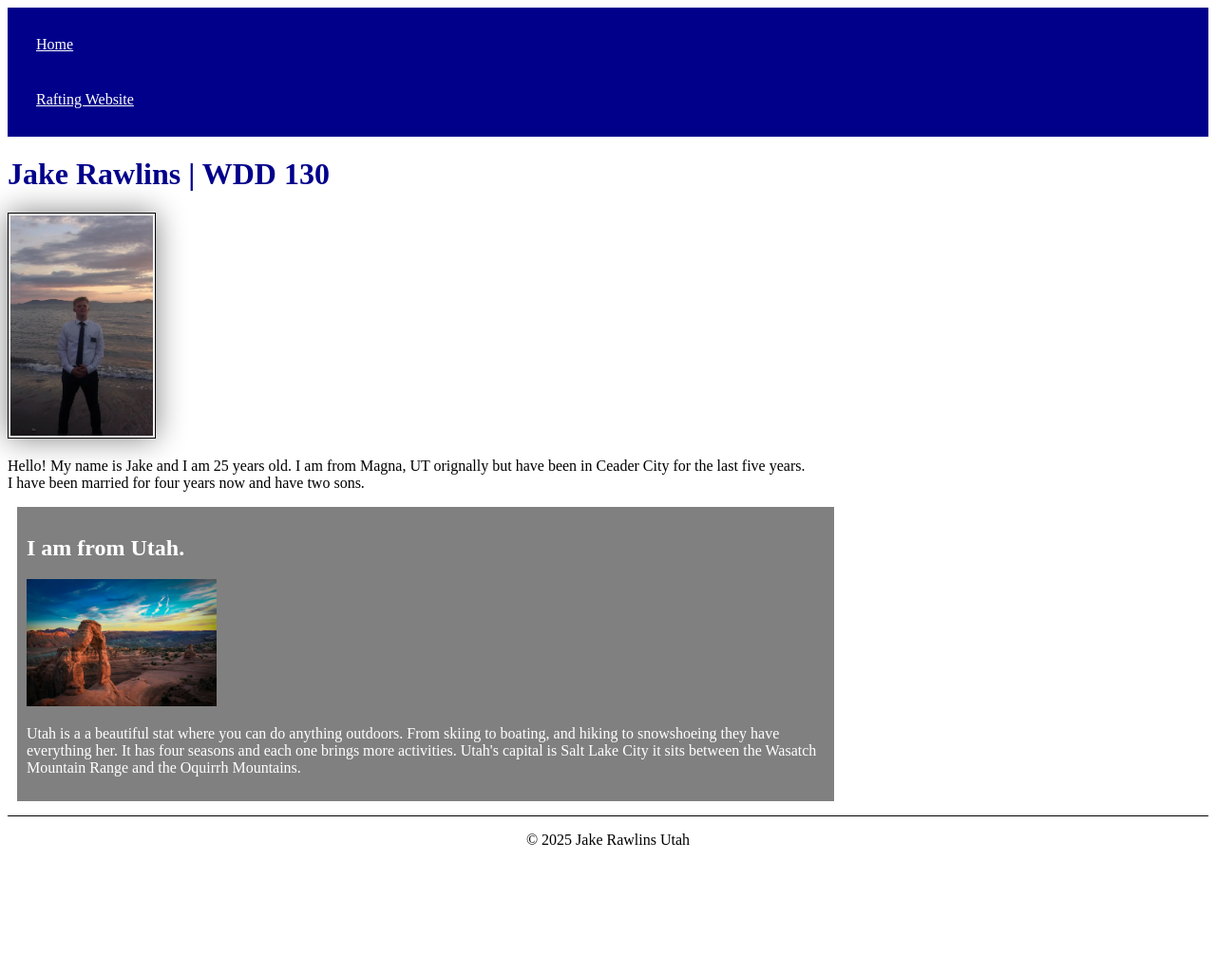
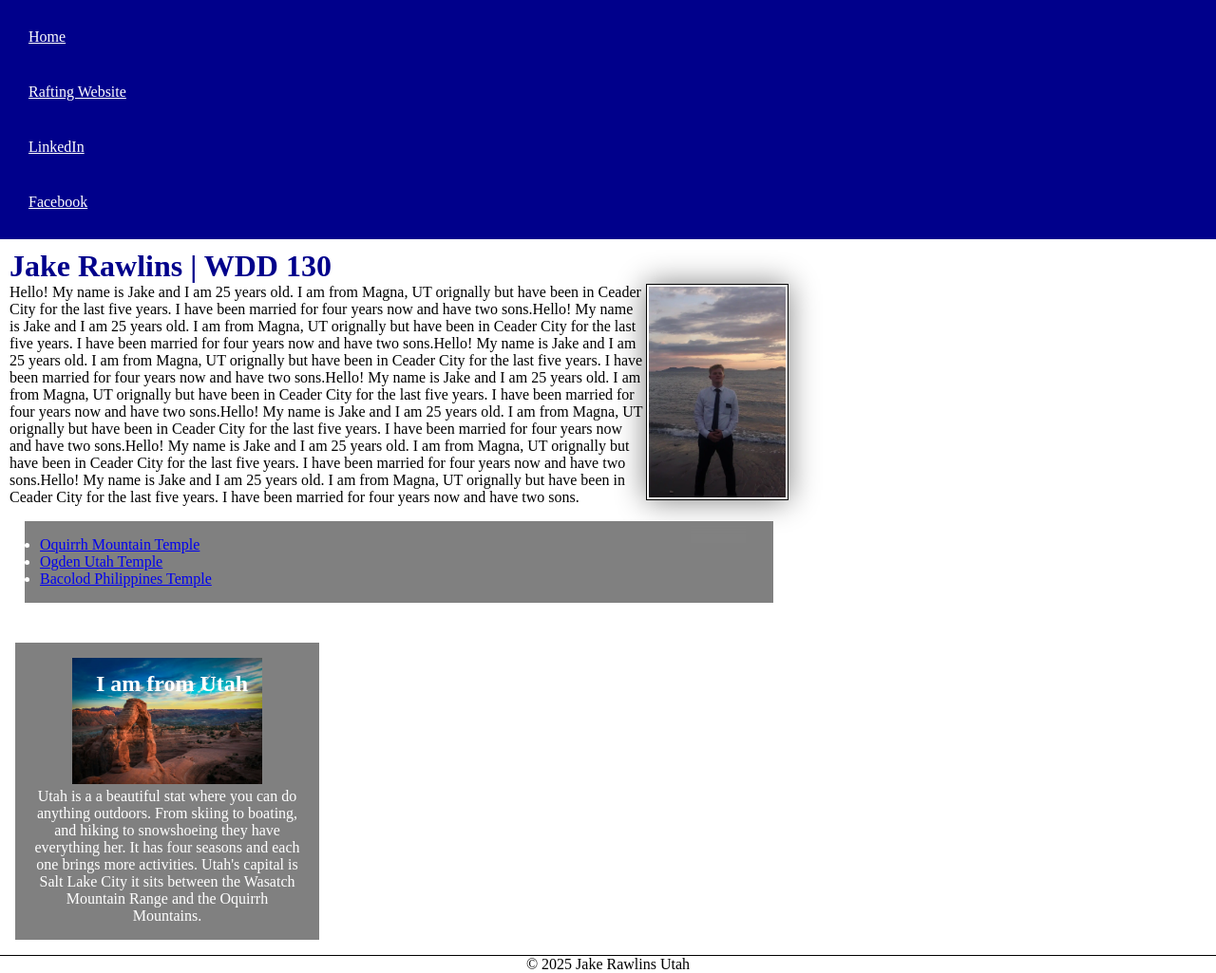
Before and after one commit to jakerawl/wdd130, a plain HTML site: page index.html in a window 1280 px wide. Shown: the whole page at 95% size. Before the commit the page ends 910 px from the top, so only its background shows below. Drawn offline with Linux system fonts and the light colour scheme.

Commit message:
W03 Code along

```diff
--- a/index.html
+++ b/index.html
@@ -15,6 +15,8 @@
         <nav>
             <a href="#">Home</a>
             <a href="wwr/">Rafting Website</a>
+            <a href="https://linkedin.com">LinkedIn</a>
+            <a href="https://facebook.com">Facebook</a>
         </nav>
     </header>
     <main>
@@ -22,11 +24,43 @@
         <img src="images/profile.webp" alt="profile picture" width="200">
         <p>Hello! My name is Jake and I am 25 years old. I am from Magna, UT orignally but have been in Ceader City for
             the last five years.
+            I have been married for four years now and have two sons.Hello! My name is Jake and I am 25 years old. I am
+            from Magna, UT orignally but have been in Ceader City for
+            the last five years.
+            I have been married for four years now and have two sons.Hello! My name is Jake and I am 25 years old. I am
+            from Magna, UT orignally but have been in Ceader City for
+            the last five years.
+            I have been married for four years now and have two sons.Hello! My name is Jake and I am 25 years old. I am
+            from Magna, UT orignally but have been in Ceader City for
+            the last five years.
+            I have been married for four years now and have two sons.Hello! My name is Jake and I am 25 years old. I am
+            from Magna, UT orignally but have been in Ceader City for
+            the last five years.
+            I have been married for four years now and have two sons.Hello! My name is Jake and I am 25 years old. I am
+            from Magna, UT orignally but have been in Ceader City for
+            the last five years.
+            I have been married for four years now and have two sons.Hello! My name is Jake and I am 25 years old. I am
+            from Magna, UT orignally but have been in Ceader City for
+            the last five years.
             I have been married for four years now and have two sons.
         </p>
+        <ul class="box">
+            <li>
+                <a href="https://www.churchofjesuschrist.org/temples/details/oquirrh-mountain-utah-temple?lang=eng"
+                    target="_blank">Oquirrh Mountain Temple</a>
+            </li>
+            <li>
+                <a href="https://www.churchofjesuschrist.org/temples/details/ogden-utah-temple?lang=eng"
+                    target="_blank">Ogden Utah Temple</a>
+            </li>
+            <li>
+                <a href="https://churchofjesuschristtemples.org/bacolod-philippines-temple/" target="_blank">Bacolod
+                    Philippines Temple</a>
+            </li>
+        </ul>
     </main>
-    <aside>
-        <h2>I am from Utah.</h2>
+    <aside class="box">
+        <h2>I am from Utah</h2>
         <img src="images/utah.webp" alt="a picture representing Utah">
         <p>Utah is a a beautiful stat where you can do anything outdoors. From skiing to boating, and hiking to
             snowshoeing they have everything her. It has four seasons and each one brings more activities. Utah's
--- a/styles/styles.css
+++ b/styles/styles.css
@@ -1,35 +1,50 @@
+*{
+    margin: 0;
+    padding: 0;
+    box-sizing: border-box;
+}
+:root{
+    --primary-color: darkblue;
+    --text-color: white;
+    --border: 1px solid black;
+}
+
 nav {
-    background-color: darkblue;
+    background-color: var(--primary-color);
     padding: 10px;
 }
 nav a {
-    color: white;
+    color: var(--text-color);
     display: block;
     padding: 20px;
 }
 h1 {
-    color: darkblue;
+    color: var(--primary-color);
 }
 main img {
     width: 150px;
     height: auto;
-    border: 1px solid black;
+    border: var(--border);
     padding: 2px;
     box-shadow: 0 0 30px gray;
+    float: right;
 }
 p {
     padding: 0;
 }
 main {
     max-width: 840px;
+    padding: 10px;
 }
 aside{
-    max-width: 840px;
-    margin: 10px;
-    border: 1px solid rgb(0, 0, 0/ .2);
-    padding: 10px;
-    background-color: gray;
-    color: white;
+    width: 20rem;
+    text-align: center;
+    position: relative;
+}
+aside h2{
+    position: absolute;
+    top: 30px;
+    left: 85px;
 }
 aside img{
     width: 200px;
@@ -37,6 +52,14 @@ aside img{
 }
 footer{
     margin-top: 15px;
-    border-top: 1px solid black;
+    border-top: var(--border);
     text-align: center;
 }
+/* Class Selectors */
+.box{
+    margin: 1rem;
+    border: 1px solid rgb(0, 0, 0/ .2);
+    padding: 1rem;
+    background-color: gray;
+    color: var(--text-color);
+}
--- a/week03/styles/float.css
+++ b/week03/styles/float.css
@@ -22,5 +22,5 @@ footer {
     padding-top: 5px;
     /* Remove the comment below and observe the results. */
 
-    /* clear: both; */
+    clear: both;
 }
--- /dev/null
+++ b/week03/styles/overlay.css
@@ -0,0 +1,55 @@
+* {
+  margin: 0;
+  padding: 0;
+}
+
+main {
+  max-width: 800px;
+  margin: 2rem auto;
+  font-family: Arial, Helvetica, sans-serif;
+}
+
+h1 {
+  text-align: center;
+  font-size: 1.5rem;
+  text-shadow: 3px 3px 5px #777;
+}
+
+.herodiv {
+  margin: 10px auto;
+  position: relative; /* If removed, what happens? */
+}
+
+.herodiv img {
+  width: 100%;
+  height: 300px;
+  object-fit: cover;
+}
+
+.stats {
+  position: absolute;
+  background: radial-gradient(#eee, #323A06);
+  border: 1px solid #000;
+  padding: 0.65rem;
+  box-shadow: 0 0 30px #111;
+  opacity: 0.9;
+  bottom: 25px;
+  left: 15px;
+}
+
+h2 {
+  text-shadow: 0 0 15px #333;
+  border-bottom: 1px solid #555;
+  margin-bottom: 0.3rem;
+}
+
+footer {
+  position: fixed;
+  bottom: 0;
+  margin: 1rem;
+  border-top: 1px solid #000;
+  padding: 0.5rem;
+  color: navy;
+  font-weight: 700;
+  font-style: italic;
+}
```
Also changed, not shown: week03/class-and-id.html (+3 -2 lines), week03/overlay.html (added, +28 -0 lines).
